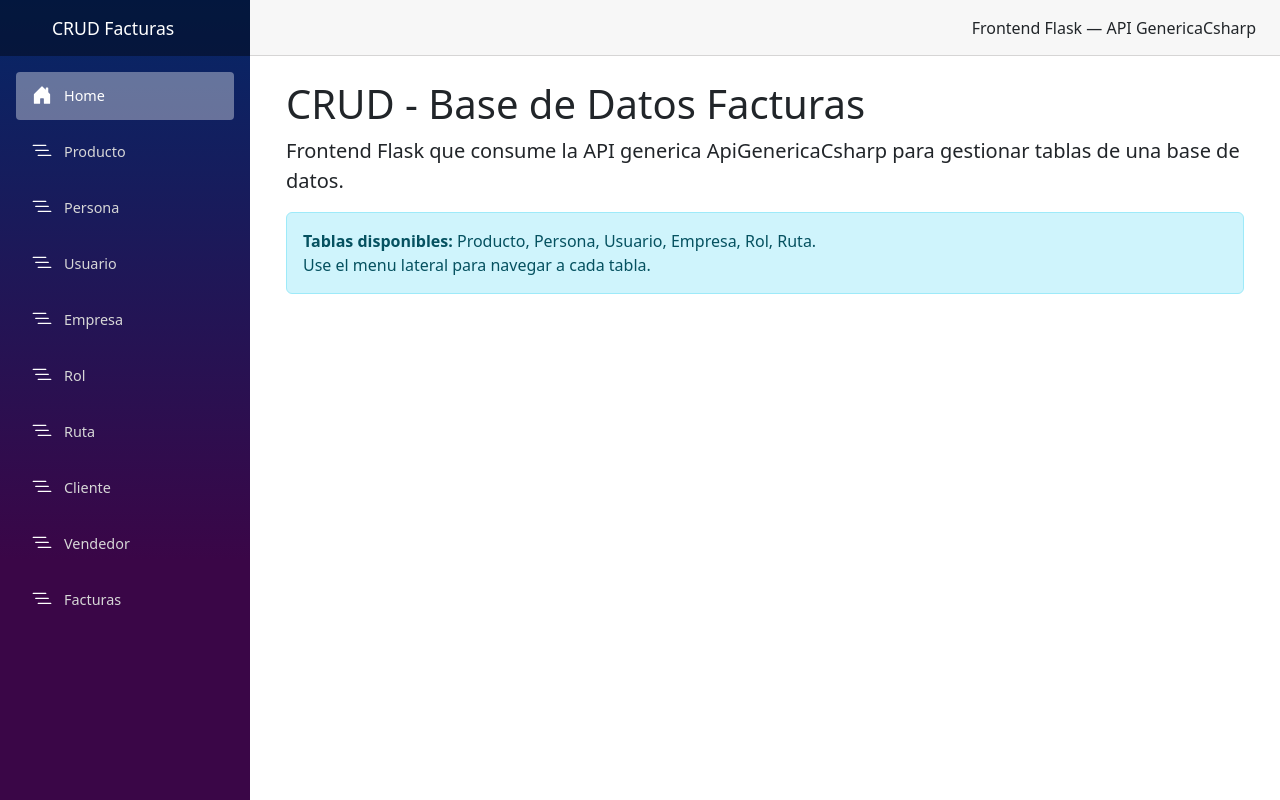
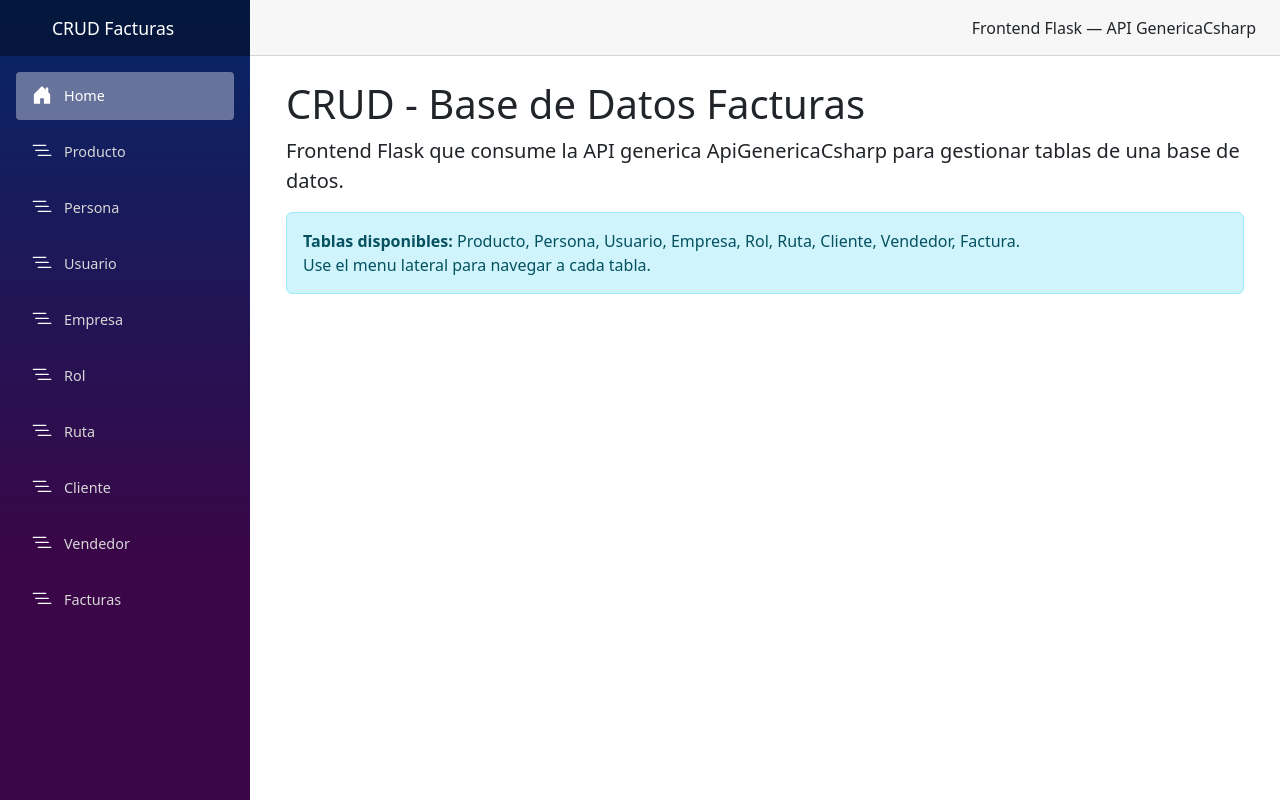
Before and after one commit to ccastro2050/FrontFlaskTutorial, a Flask app: page / in a window 1280 px wide. Run offline with Flask 3, Linux system fonts and the light colour scheme; data that the repository does not hold is empty.

Commit message:
Actualizar Home con lista completa de tablas

```diff
--- a/templates/pages/home.html
+++ b/templates/pages/home.html
@@ -14,7 +14,7 @@
     </p>
 
     <div class="alert alert-info">
-        <strong>Tablas disponibles:</strong> Producto, Persona, Usuario, Empresa, Rol, Ruta.
+        <strong>Tablas disponibles:</strong> Producto, Persona, Usuario, Empresa, Rol, Ruta, Cliente, Vendedor, Factura.
         <br />
         Use el menu lateral para navegar a cada tabla.
     </div>
```
